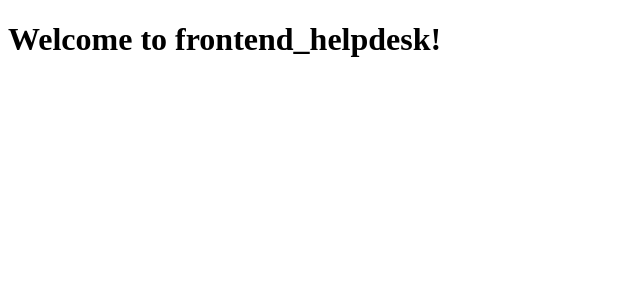
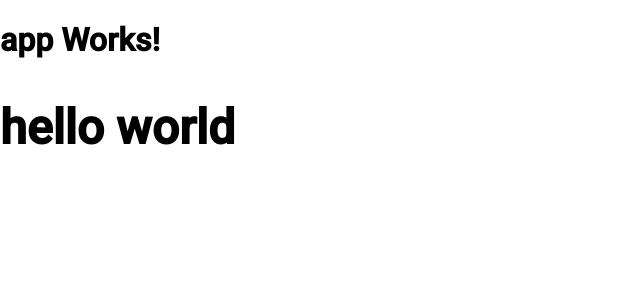
Before and after one commit to douglassqueiroz18/helpdesk, an Angular app in the folder frontend_helpdesk/: page / in a window 1280 px wide. Shown: the top 300 px of the page, without its empty margins (0-640 px from the left). Built offline with nearby package versions, Linux system fonts and the light colour scheme.

Commit message:
angular material adicionado ao projeto

```diff
--- a/frontend_helpdesk/angular.json
+++ b/frontend_helpdesk/angular.json
@@ -57,6 +57,7 @@
               }
             ],
             "styles": [
+              "@angular/material/prebuilt-themes/magenta-violet.css",
               "src/styles.css"
             ],
             "scripts": []
--- a/frontend_helpdesk/package.json
+++ b/frontend_helpdesk/package.json
@@ -10,10 +10,12 @@
   "private": true,
   "dependencies": {
     "@angular/animations": "^19.1.0",
+    "@angular/cdk": "^19.2.14",
     "@angular/common": "^19.1.0",
     "@angular/compiler": "^19.1.0",
     "@angular/core": "^19.1.0",
     "@angular/forms": "^19.1.0",
+    "@angular/material": "^19.2.14",
     "@angular/platform-browser": "^19.1.0",
     "@angular/platform-browser-dynamic": "^19.1.0",
     "@angular/router": "^19.1.0",
--- a/frontend_helpdesk/src/app/app-routing.module.ts
+++ b/frontend_helpdesk/src/app/app-routing.module.ts
@@ -5,6 +5,6 @@
 
 @NgModule({
   imports: [RouterModule.forRoot(routes)],
-  exports: [RouterModule]
+  exports: [RouterModule],
 })
 export class AppRoutingModule { }
--- /dev/null
+++ b/frontend_helpdesk/src/app/app.component.html
@@ -0,0 +1,3 @@
+<h1>app Works!
+    <h2>hello world</h2>
+</h1>
--- a/frontend_helpdesk/src/app/app.component.ts
+++ b/frontend_helpdesk/src/app/app.component.ts
@@ -2,11 +2,7 @@
 
 @Component({
   selector: 'app-root',
-  template: `
-    <h1>Welcome to {{title}}!</h1>
-
-    <router-outlet />
-  `,
+  templateUrl: 'app.component.html',
   standalone: false,
   styles: []
 })
--- a/frontend_helpdesk/src/index.html
+++ b/frontend_helpdesk/src/index.html
@@ -6,8 +6,10 @@
   <base href="/">
   <meta name="viewport" content="width=device-width, initial-scale=1">
   <link rel="icon" type="image/x-icon" href="favicon.ico">
+  <link href="https://fonts.googleapis.com/css2?family=Roboto:wght@300;400;500&display=swap" rel="stylesheet">
+  <link href="https://fonts.googleapis.com/icon?family=Material+Icons" rel="stylesheet">
 </head>
-<body>
+<body class="mat-typography">
   <app-root></app-root>
 </body>
 </html>
--- a/frontend_helpdesk/src/styles.css
+++ b/frontend_helpdesk/src/styles.css
@@ -1 +1,4 @@
 /* You can add global styles to this file, and also import other style files */
+
+html, body { height: 100%; }
+body { margin: 0; font-family: Roboto, "Helvetica Neue", sans-serif; }
--- a/frontend_helpdesk/tsconfig.json
+++ b/frontend_helpdesk/tsconfig.json
@@ -4,7 +4,7 @@
   "compileOnSave": false,
   "compilerOptions": {
     "outDir": "./dist/out-tsc",
-    "strict": true,
+    "strict": false,
     "noImplicitOverride": true,
     "noPropertyAccessFromIndexSignature": true,
     "noImplicitReturns": true,
```
Also changed, not shown: 1 other file (tests, documents, lock files or other folders).
